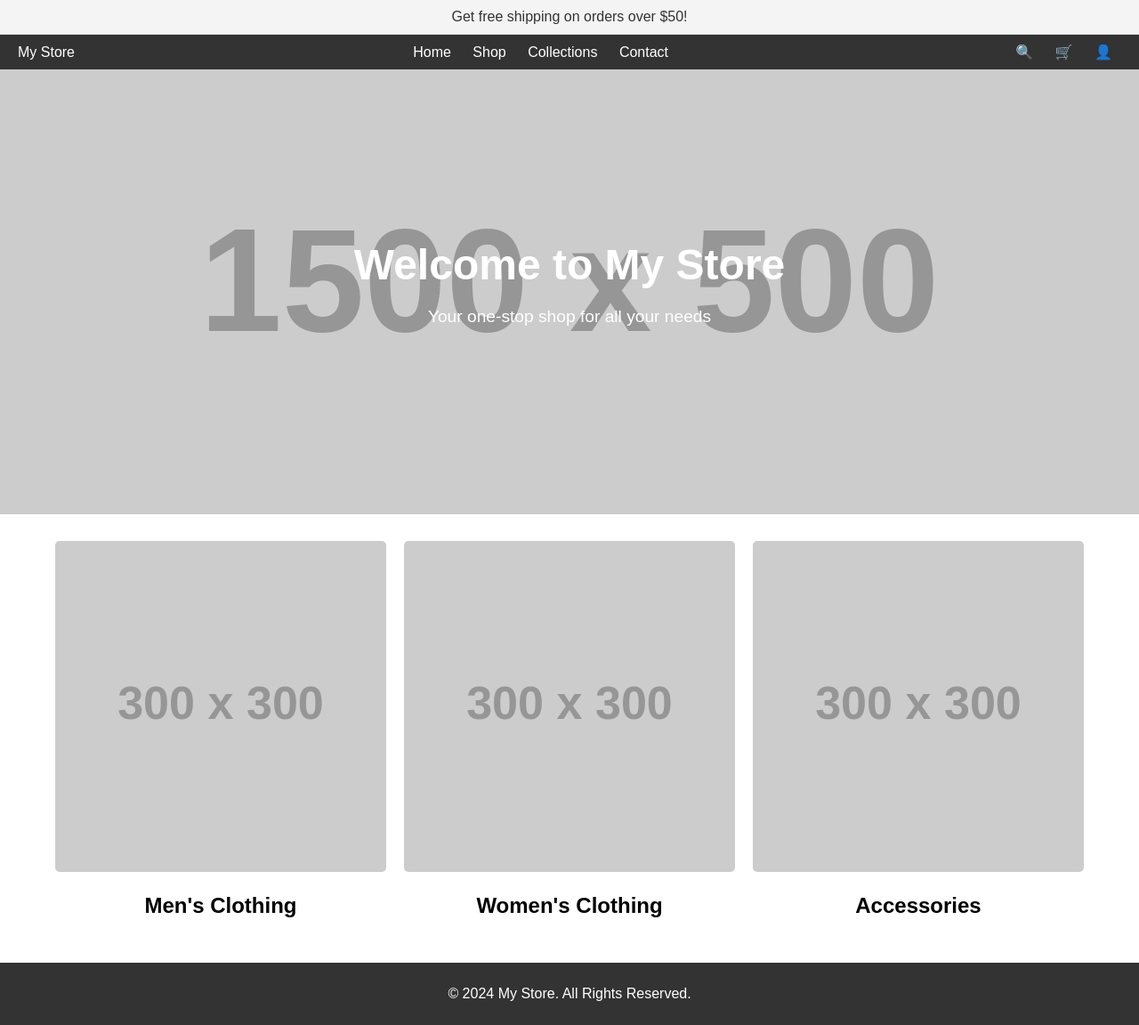
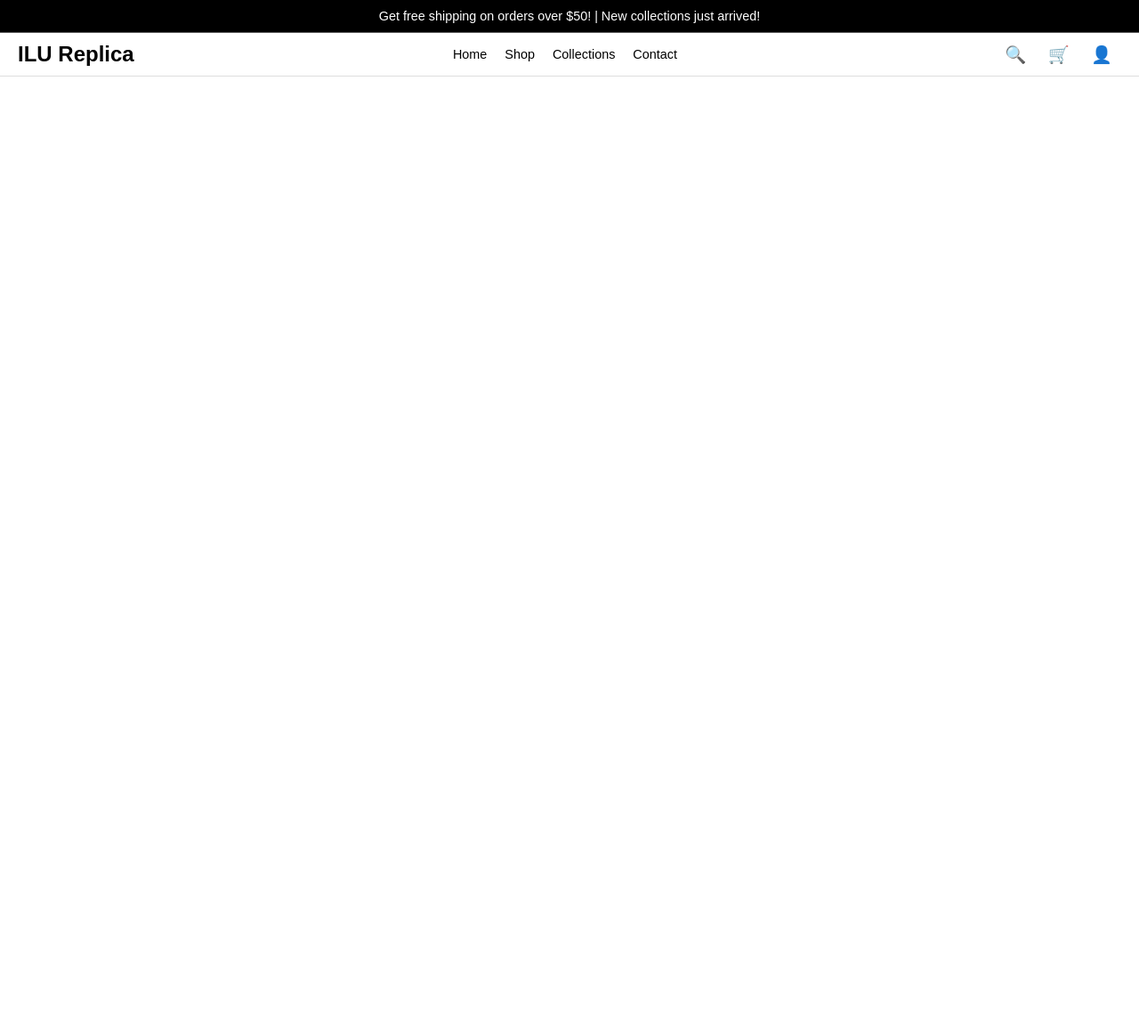
Before and after one commit to Ayther0/Ayther, a plain HTML site: page index.html in a window 1280 px wide. Shown: the whole page at 89% size. After the commit the page ends 800 px from the top, so only its background shows below. Drawn offline with Linux system fonts and the light colour scheme; placeholder pictures from the web are drawn by us.

Commit message:
تحديث الشريط العلوي وشريط التنقل

```diff
--- a/index.html
+++ b/index.html
@@ -11,84 +11,55 @@
         }
         /* شريط الإشعارات العلوي */
         .notification-bar {
-            background-color: #f4f4f4;
-            color: #333;
+            background-color: #000;
+            color: #fff;
             text-align: center;
             padding: 10px;
-            font-size: 1em;
-            border-bottom: 1px solid #ddd;
+            font-size: 0.9em;
+            border-bottom: 1px solid #555;
         }
-
         /* شريط التنقل العلوي */
         .navbar {
             display: flex;
             justify-content: space-between;
             align-items: center;
             padding: 10px 20px;
-            background-color: #333;
-            color: white;
+            background-color: #fff;
+            border-bottom: 1px solid #ddd;
+        }
+        .navbar .logo {
+            font-size: 1.5em;
+            font-weight: bold;
+            color: #000;
         }
         .navbar a {
-            color: white;
+            color: #000;
             text-decoration: none;
             margin: 0 10px;
+            font-size: 0.9em;
         }
         .navbar a:hover {
             text-decoration: underline;
         }
-        /* الجزء الرئيسي */
-        .hero {
-            background-image: url('https://via.placeholder.com/1500x500');
-            background-size: cover;
-            background-position: center;
-            height: 500px;
+        .navbar .menu {
             display: flex;
             align-items: center;
-            justify-content: center;
-            color: white;
-            text-align: center;
         }
-        .hero h1 {
-            font-size: 3em;
-            margin: 0;
-        }
-        .hero p {
+        .navbar .icons a {
             font-size: 1.2em;
-        }
-        /* أقسام المنتجات */
-        .sections {
-            display: flex;
-            flex-wrap: wrap;
-            justify-content: center;
-            padding: 20px;
-        }
-        .section {
-            width: 30%;
-            margin: 10px;
-            text-align: center;
-        }
-        .section img {
-            width: 100%;
-            border-radius: 5px;
-        }
-        /* شريط التذييل */
-        .footer {
-            background-color: #333;
-            color: white;
-            text-align: center;
-            padding: 10px 20px;
+            margin-left: 10px;
         }
     </style>
 </head>
 <body>
     <!-- شريط الإشعارات العلوي -->
     <div class="notification-bar">
-        Get free shipping on orders over $50!
+        Get free shipping on orders over $50! | New collections just arrived!
     </div>
 
     <!-- شريط التنقل العلوي -->
     <div class="navbar">
-        <div class="logo">My Store</div>
+        <div class="logo">ILU Replica</div>
         <div class="menu">
             <a href="#">Home</a>
             <a href="#">Shop</a>
@@ -101,34 +72,5 @@
             <a href="#">👤</a>
         </div>
     </div>
-
-    <!-- الجزء الرئيسي -->
-    <div class="hero">
-        <div>
-            <h1>Welcome to My Store</h1>
-            <p>Your one-stop shop for all your needs</p>
-        </div>
-    </div>
-
-    <!-- أقسام المنتجات -->
-    <div class="sections">
-        <div class="section">
-            <img src="https://via.placeholder.com/300" alt="Men's Clothing">
-            <h2>Men's Clothing</h2>
-        </div>
-        <div class="section">
-            <img src="https://via.placeholder.com/300" alt="Women's Clothing">
-            <h2>Women's Clothing</h2>
-        </div>
-        <div class="section">
-            <img src="https://via.placeholder.com/300" alt="Accessories">
-            <h2>Accessories</h2>
-        </div>
-    </div>
-
-    <!-- شريط التذييل -->
-    <div class="footer">
-        <p>&copy; 2024 My Store. All Rights Reserved.</p>
-    </div>
 </body>
 </html>
```
